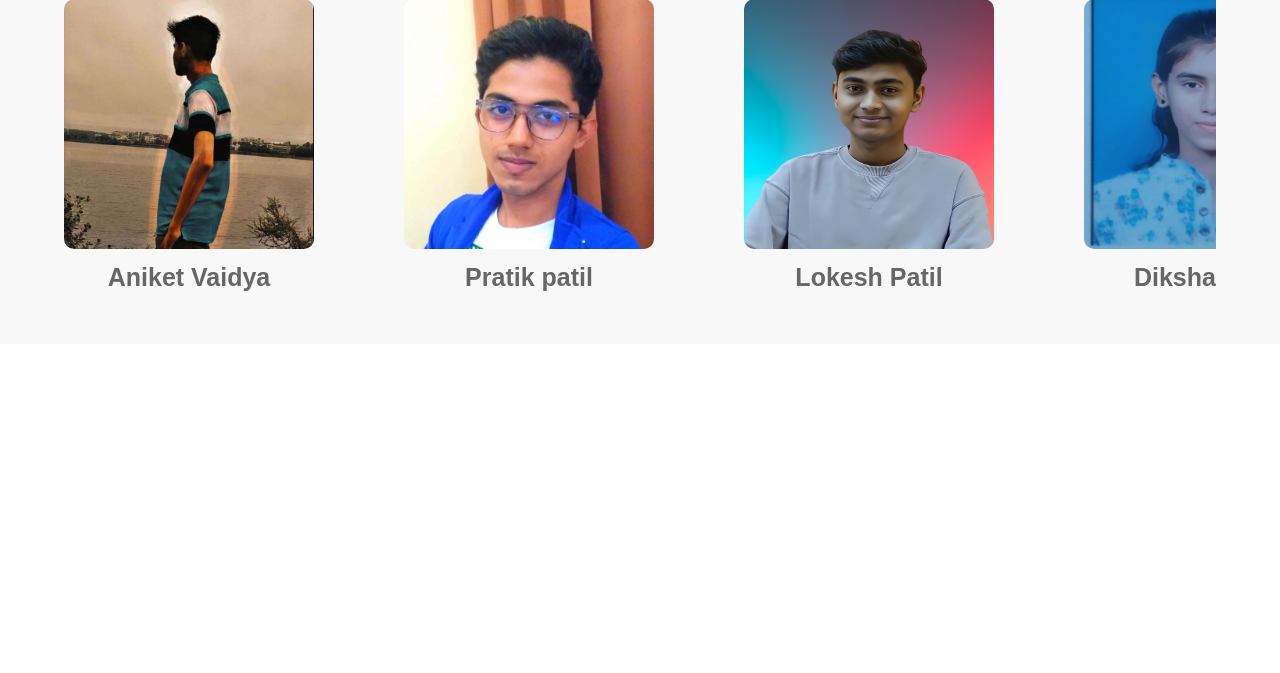
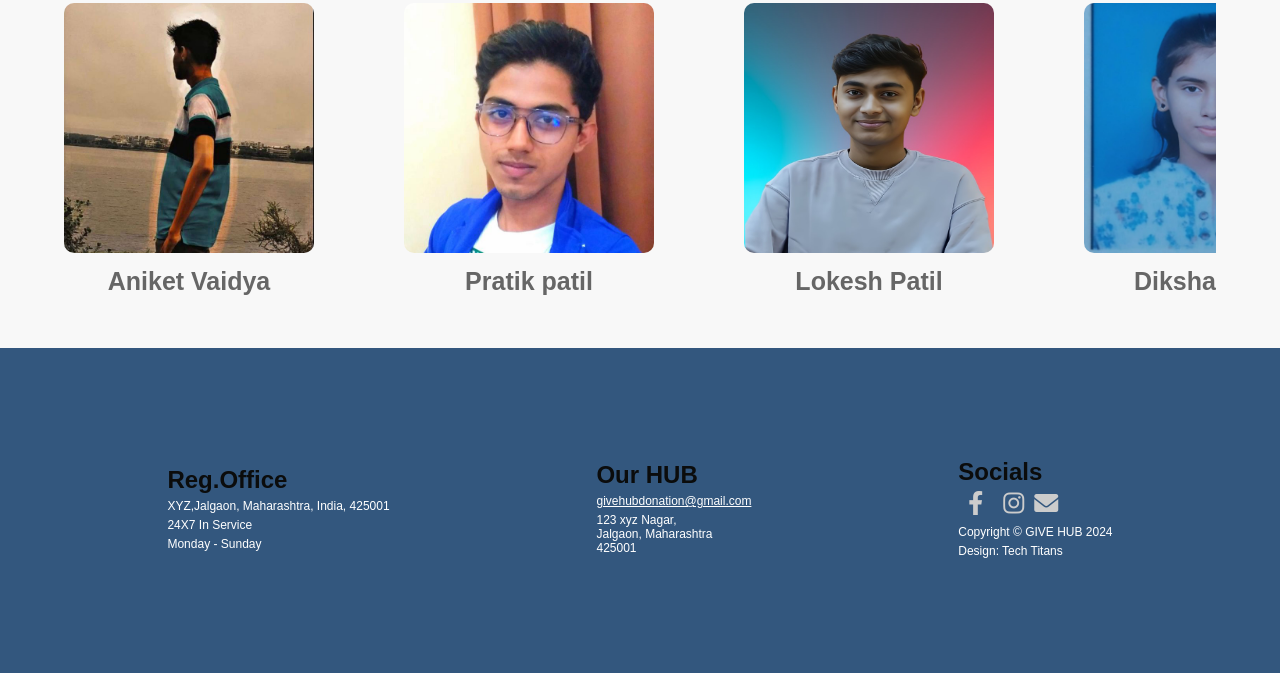
Before and after one commit to pratik-zzz/GiveHub, a Flask app: page / in a window 1280 px wide. Shown: the part 2089-2762 px from the top of the page. Before the commit the page ends 2380 px from the top, so only its background shows below. Run offline with Flask 3, Linux system fonts and the light colour scheme; some libraries are stand-ins or nearby versions.

Commit message:
contact us , footer , social media
1.footer added in index .html and styles.css
2.linked the section of  contact us and about us in html .
3.social media accounts created and linked rto the icons.

```diff
--- a/app.py
+++ b/app.py
@@ -52,7 +52,7 @@
         image = request.files['image']
         requester_name = request.form['name']
         contact_number = request.form['contactNumber']
-        address = request.form['address']
+        address = request.form['location']
         conn = get_db_connection()
         cur = conn.cursor()
         cur.execute("INSERT INTO requests (medicine, quantity, requester_name, contact_number, address) VALUES (%s, %s, %s, %s, %s)",
--- a/static/css/styles.css
+++ b/static/css/styles.css
@@ -362,3 +362,48 @@
     color: purple;
     text-decoration: underline;
 } */
+ /* Footer Styles */
+.site-footer {
+    background-color: #33577e;
+    padding: 10px 0;
+    color: #333;
+}
+
+.site-footer h3 {
+    margin-top: 0;
+    color: #0b0c0c;
+    font-size: 24px;
+}
+
+.site-footer p {
+    margin: 5px 0;
+    font-size: 12px;
+    color: #ffffff;
+}
+.site-footer a {
+    margin: 5px 0;
+    font-size: 12px;
+    color: #ffffff;
+}
+
+.container {
+    display: flex;
+    justify-content: space-around;
+    flex-wrap: wrap;
+}
+
+.column {
+    text-align: left;
+    margin: 0 20px;
+}
+
+.social-icons {
+    display: flex;
+    align-items: center;
+}
+
+.social-icons i {
+    margin-left: 10px;
+    font-size: 1.5rem;
+    color: #ccc;
+}
--- a/templates/contact_us.html
+++ b/templates/contact_us.html
@@ -24,7 +24,7 @@
                 </li>
                 <li>
                     <div>
-                        <a href="{{ url_for('contact_us') }}"><button>Contact us</button></a>
+                        <a href="#"><button>Contact us</button></a>
                     </div>
                 </li>
             </ul>
--- a/templates/index.html
+++ b/templates/index.html
@@ -20,12 +20,12 @@
                 </li>
                 <li>
                     <div>
-                        <a href="{{ url_for('about_us') }}"><button>About us</button></a>
+                        <a href="#aboutus"><button>About us</button></a>
                     </div>
                 </li>
                 <li>
                     <div>
-                        <a href="{{ url_for('contact_us') }}"><button>Contact us</button></a>
+                        <a href="#contact"><button>Contact us</button></a>
                     </div>
                 </li>
             </ul>
@@ -46,7 +46,7 @@
             </p>
         </section>
 
-        <section class="hero0">
+        <section class="aboutus"id="aboutus">
             <div class="container">
                <div class="hero0-content0">
                    <h2>Our Mission</h2>
@@ -121,6 +121,45 @@
           </div>
          </section>
     </main>
+     <!-- footer start -->
+     <section class="contact" id="contact">
+        <footer class="site-footer section-padding" id="contact">
+           <div class="container">
+               <div class="column">
+                 <h3>Reg.Office</h3>
+                 <p>XYZ,Jalgaon, Maharashtra, India, 425001</p>
+                 <p>24X7 In Service</p>
+                 <p>Monday - Sunday</p>
+               </div>
+               <div class="column">
+                 <h3>Our HUB</h3>
+                 <a href="mailto:givehubdonation@gmail.com"><p>givehubdonation@gmail.com</p></a>
+                 <p>123 xyz Nagar, <br>Jalgaon, Maharashtra <br> 425001</p>
+               </div>
+               <div class="column">
+                 <h3>Socials</h3>
+                 <div class="social-icons">
+                    <a href="https://www.facebook.com/profile.php?id=61563915081013" class="social-icon" target="_blank" rel="noopener noreferrer">
+                        <i class="fab fa-facebook-f"></i></a>
+
+                        <i class="fab fa-X"></i>
+                   <a href="https://www.instagram.com/givehubdonation?igsh=MWNhZGswZHBzc3Bxcw==" class="social-icon" target="_blank" rel="noopener noreferrer">
+                   <i class="fab fa-instagram"></i>
+                   </a>
+                   <a href="mailto:givehubdonation@gmail.com" class="social-icon" target="_blank" rel="noopener noreferrer">
+                    <i class="fas fa-envelope"></i>
+                </a>
+                 </div>
+
+                 <p>Copyright © GIVE HUB 2024</p>
+                 <p>Design: Tech Titans </p>
+               </div>
+             </div>
+               </footer>
+
+
+
+         <!-- footer end -->
     <script src="{{ url_for('static', filename='../static/js/script.js') }}"></script>
 
 </body>
```
Also changed, not shown: templates/donation.html (line endings or trailing spaces).
